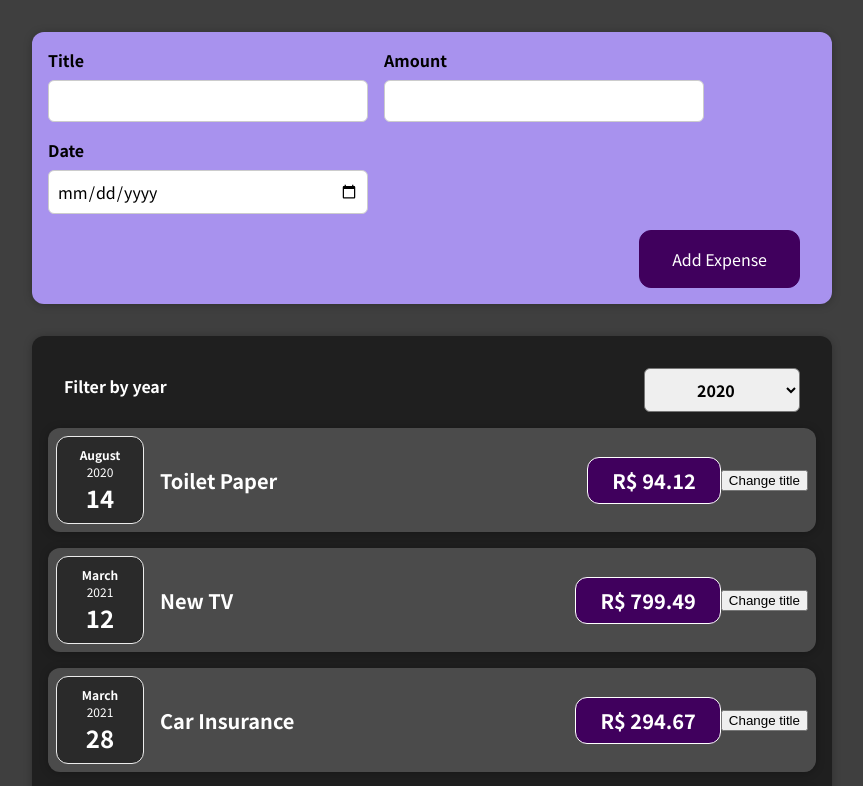
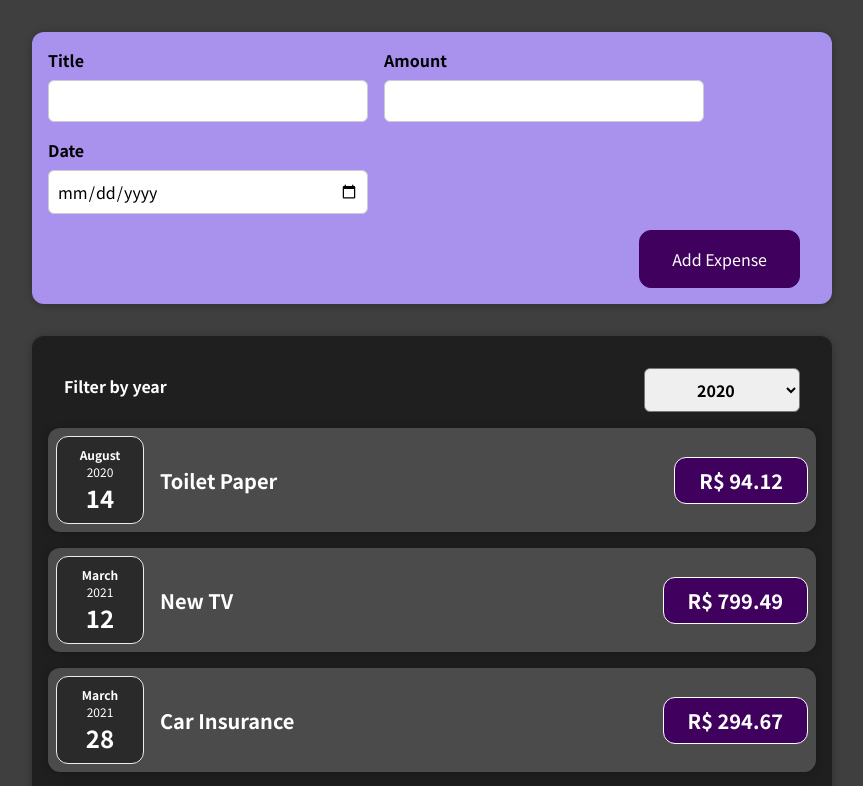
Before and after one commit to gustavohrg/FA.react-ExpensesTracker, a React (Create React App) app: page / in a window 1280 px wide. Shown: the top 786 px of the page, without its empty margins (208-1071 px from the left). Built offline with nearby package versions, Linux system fonts and the light colour scheme.

Commit message:
C17.1: Stateless ExpenseItem

```diff
--- a/src/components/Expenses/ExpenseItem.js
+++ b/src/components/Expenses/ExpenseItem.js
@@ -1,25 +1,15 @@
-import React, { useState } from 'react';
-
 import './ExpenseItem.css';
 import ExpenseDate from './ExpenseDate';
 import Card from '../UI/Card';
 
 const ExpenseItem = (props) => {
-  const [title, setTitle] = useState(props.title);
-
-  const clickHandler = () => {
-    setTitle('Updated!');
-    console.log(title);
-  };
-
   return (
     <Card className='expense-item'>
       <ExpenseDate date={props.date} />
       <div className='expense-item__description'>
-        <h2>{title}</h2>
+        <h2>{props.title}</h2>
         <div className='expense-item__price'>R$ {props.amount}</div>
       </div>
-      <button onClick={clickHandler}>Change title</button>
     </Card>
   );
 };
```
